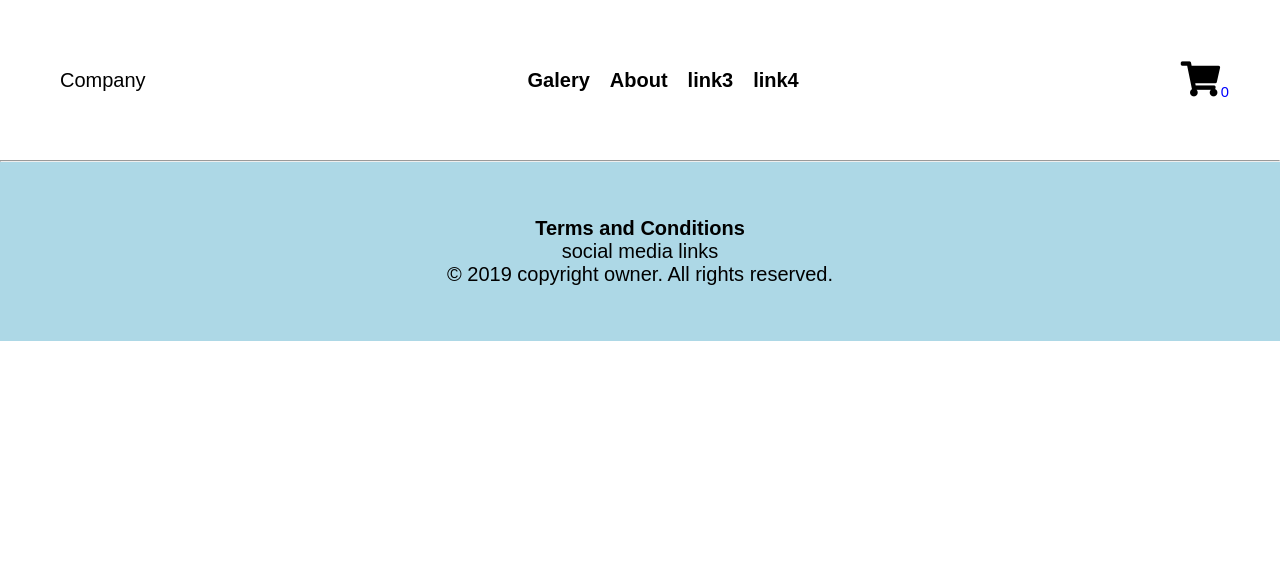
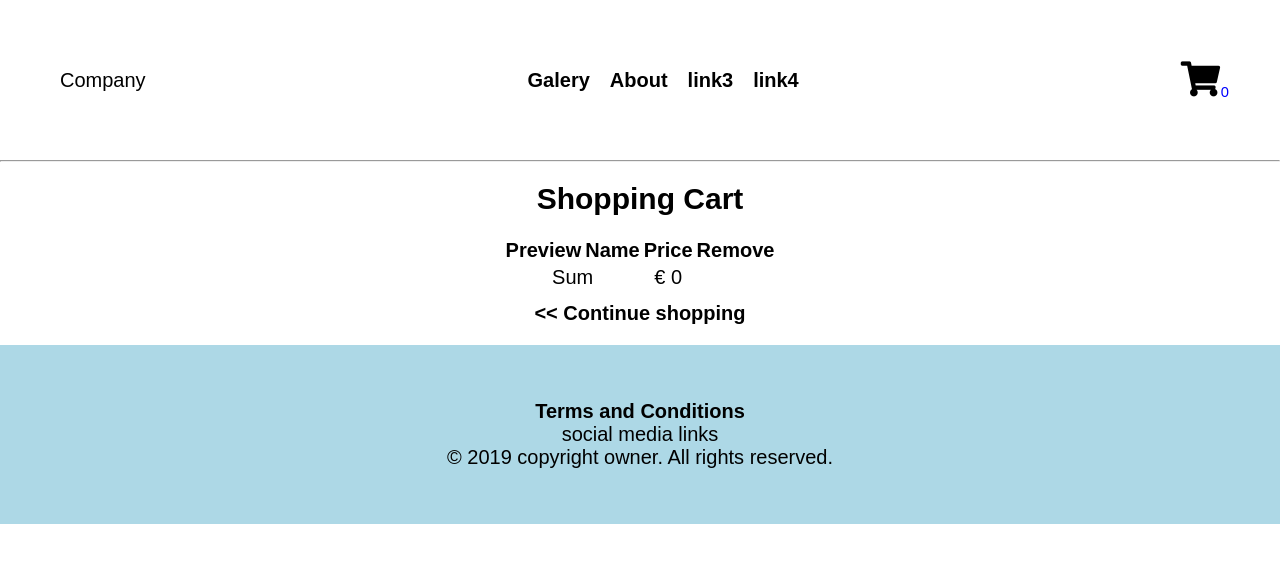
Before and after one commit to jiavu/ecommerce-website_template, a React (Create React App) app: page /cart in a window 1280 px wide. Shown: the top 562 px of the page. Built offline with nearby package versions, Linux system fonts and the light colour scheme.

Commit message:
Started with Shopping Cart page.
Selected products are listet in a table with a remove button.
Sum is displayed too.

```diff
--- a/src/App.js
+++ b/src/App.js
@@ -1,62 +1,90 @@
 import React, { Component } from 'react';
 import { BrowserRouter as Router, Route } from 'react-router-dom';
 import './styles/App.css';
+import dataExample from "./data/data_example";
 import Header from "./components/Header";
 import Galery from "./components/Galery";
 import Footer from "./components/Footer";
-import dataExample from "./data/data_example";
-import ShoppingCart from './components/ShoppingCart';
+import SmShpCart from './components/SmShpCart';
+import About from "./components/About";
+import ShoppingCart from "./components/ShoppingCart";
+
 
 class App extends Component {
 
   state = {
       products : dataExample.products,
-      shoppingCart : []
+      currency : dataExample.currency,
+      shoppingCart : {
+        list : [],
+        sum : 0
+      }
   }
 
   modShopCart = (item) => {
-    const shopCartUpdate = item.onHold?
-      this.state.shoppingCart.filter(i => i.id !== item.id )
-    : [...this.state.shoppingCart, item];
+    const shopCartListUpdate = item.inCart?
+      this.state.shoppingCart.list.filter(i => i.id !== item.id )
+    : [...this.state.shoppingCart.list, item];
+
+    const calcSum = (list)=> {
+      let result = 0;
+      for (let i = 0; i < list.length; i++) {
+          result += list[i].price;
+      }
+      return result;
+  }
 
     this.setState( {
       products: this.state.products.map( product => {
         if (product.id === item.id) {
-          product.onHold = !product.onHold;
+          product.inCart = !product.inCart;
         }
         return product;
       }),
-      shoppingCart: shopCartUpdate
-    }
-   );
+      shoppingCart: {
+        list : shopCartListUpdate,
+        sum : calcSum(shopCartListUpdate)
+      }
+    });
   }
 
   render() {
     return (
       <Router>
         <React.Fragment>
-          <Header shopCartList= { this.state.shoppingCart } />
+          <Header shopCartList= { this.state.shoppingCart.list } />
           <main>
             <div className="main-container">
+
               <Route exact path="/" render={ props => (
                 <React.Fragment>
-                  <Galery products= { this.state.products } modShopCart={ this.modShopCart }/>
-                  <ShoppingCart shopCartList= { this.state.shoppingCart }/>
+                  <Galery products= { this.state.products }
+                          modShopCart={ this.modShopCart }/>
+                  <SmShpCart shopCartList= { this.state.shoppingCart.list }/>
                 </React.Fragment>
               ) }/>
 
               <Route path="/about" render={ props => (
-                <section>
-                  <h1>Awesome Text</h1>
-                  <p className="segment">
-                      Lorem ipsum dolor sit amet, consectetur adipiscing elit. Nunc feugiat dignissim ultricies. Fusce egestas arcu eu maximus mattis. Sed metus felis, tincidunt eget metus eu, vestibulum sollicitudin odio. Proin id orci ut turpis porttitor placerat. Quisque rhoncus libero bibendum, rhoncus ligula in, vestibulum metus. Pellentesque habitant morbi tristique senectus et netus et malesuada fames ac turpis egestas. Sed sit amet suscipit massa. Donec ornare sit amet urna at semper.
-                      <br />
-                      Curabitur placerat iaculis orci nec dictum. Mauris venenatis odio hendrerit tellus placerat varius. Orci varius natoque penatibus et magnis dis parturient montes, nascetur ridiculus mus. Quisque laoreet molestie convallis. Praesent ac turpis venenatis, gravida ipsum eget, mollis turpis. Aenean lobortis, sem ut ultrices tristique, ligula turpis ultrices odio, ac cursus mauris metus at elit.
-                  </p>
-                  <p className="segment">
-                      Proin euismod urna dui, quis pharetra velit sollicitudin et. Donec ut leo quis dui hendrerit consectetur. Nam vestibulum in risus sit amet aliquam. Praesent in urna feugiat, sagittis elit vitae, accumsan mauris. Pellentesque placerat, diam a fermentum feugiat, nibh ipsum mattis felis, ullamcorper sollicitudin purus nunc eget velit. Morbi ultricies consectetur rhoncus. Maecenas quis lacus aliquet, fringilla magna ut, rhoncus dolor.
-                  </p>
-                </section>
+                <About />
+              ) }/>
+
+              <Route path="/link3" render={ props => (
+                <React.Fragment />
+              ) }/>
+
+              <Route path="/link4" render={ props => (
+                <React.Fragment />
+              ) }/>
+
+              <Route path="/cart" render={ props => (
+                <ShoppingCart shopCartList= { this.state.shoppingCart.list }
+                              shopCartSum={ this.state.shoppingCart.sum }
+                              currency={ this.state.currency }
+                              modShopCart={ this.modShopCart }/>
+              ) }/>
+
+              <Route path="/terms_and_conditions" render={ props => (
+                <React.Fragment />
               ) }/>
 
             </div>
--- /dev/null
+++ b/src/components/About.js
@@ -0,0 +1,26 @@
+import React, { Component } from 'react';
+//import PropTypes from 'prop-types';
+
+class About extends Component {
+
+    render() {
+        return (
+            <section>
+            <h1>Awesome Text</h1>
+            <p className="segment">
+                Lorem ipsum dolor sit amet, consectetur adipiscing elit. Nunc feugiat dignissim ultricies. Fusce egestas arcu eu maximus mattis. Sed metus felis, tincidunt eget metus eu, vestibulum sollicitudin odio. Proin id orci ut turpis porttitor placerat. Quisque rhoncus libero bibendum, rhoncus ligula in, vestibulum metus. Pellentesque habitant morbi tristique senectus et netus et malesuada fames ac turpis egestas. Sed sit amet suscipit massa. Donec ornare sit amet urna at semper.
+                <br />
+                Curabitur placerat iaculis orci nec dictum. Mauris venenatis odio hendrerit tellus placerat varius. Orci varius natoque penatibus et magnis dis parturient montes, nascetur ridiculus mus. Quisque laoreet molestie convallis. Praesent ac turpis venenatis, gravida ipsum eget, mollis turpis. Aenean lobortis, sem ut ultrices tristique, ligula turpis ultrices odio, ac cursus mauris metus at elit.
+            </p>
+            <p className="segment">
+                Proin euismod urna dui, quis pharetra velit sollicitudin et. Donec ut leo quis dui hendrerit consectetur. Nam vestibulum in risus sit amet aliquam. Praesent in urna feugiat, sagittis elit vitae, accumsan mauris. Pellentesque placerat, diam a fermentum feugiat, nibh ipsum mattis felis, ullamcorper sollicitudin purus nunc eget velit. Morbi ultricies consectetur rhoncus. Maecenas quis lacus aliquet, fringilla magna ut, rhoncus dolor.
+            </p>
+          </section>
+        );
+        }
+    }
+
+// PropTypes
+//About.propTypes = {}
+
+export default About;
--- a/src/components/Footer.js
+++ b/src/components/Footer.js
@@ -1,5 +1,6 @@
 import React, { Component } from 'react';
 import '../styles/footer.css';
+import { Link } from 'react-router-dom';
 
 // maybe a functional component would be sufficient
 class Footer extends Component {
@@ -8,7 +9,7 @@ class Footer extends Component {
             <footer>
                 <div>
                     <div>
-                        <a href="#">Terms and Conditions</a>
+                        <Link to="/terms_and_conditions">Terms and Conditions</Link>    {/* or: terms_of_service ? */}
                     </div>
                     <div>
                         social media links
--- a/src/components/Galery.js
+++ b/src/components/Galery.js
@@ -21,7 +21,7 @@ class Galery extends Component {
 
 // PropTypes
 Galery.propTypes = {
-    products_from_App: PropTypes.array.isRequired,
+    products: PropTypes.array.isRequired,
     modShopCart: PropTypes.func.isRequired
 }
 
--- a/src/components/GaleryItems.js
+++ b/src/components/GaleryItems.js
@@ -14,7 +14,7 @@ class GaleryItem extends Component {
                         onClick={ this.props.modShopCart.bind(this, item) }
                         disabled= { item.available? false : true }
                 >
-                    { item.onHold? "Remove from Shopping Cart" : "Add to Shopping Cart"}
+                    { item.inCart? "Remove from Shopping Cart" : "Add to Shopping Cart"}
                 </button>
             </div>
 
--- a/src/components/ShoppingCart.js
+++ b/src/components/ShoppingCart.js
@@ -1,37 +1,72 @@
 import React, { Component } from 'react';
+import { Link } from 'react-router-dom';
 import PropTypes from 'prop-types';
 import ShoppingCartItem from './ShoppingCartItem';
 
+import '../styles/shoppingCart.css';
+
 class ShoppingCart extends Component {
+
+    /* Continue:
+        Format prices with function, use
+        parseFloat(Math.round(num3 * 100) / 100).toFixed(2);
+        should display 2 decimals.
+        Where to place this function? In App.js, or here?
+        Could maybe use it for the small ShoppingCartItem as well.
+
+        Oh and what's with Mehrwertsteuer?
+    */
 
     render() {
         return (
-            <div style= { shopListStyle }>
-                <h3>Shopping Cart:</h3>
-                <ul>{
-                    this.props.shopCartList.map( (item) => (
-                        <ShoppingCartItem key={item.id} item={item}/>
-                    ))
-                }</ul>
-            </div>
+            <section>
+                <h1>Shopping Cart</h1>
+
+                <div className="segment flex-center">
+                    <div>
+                        <table>
+                            <thead>
+                                <tr>
+                                    <th>Preview</th>
+                                    <th>Name</th>
+                                    <th>Price</th>
+                                    <th>Remove</th>
+                                </tr>
+                            </thead>
+                            <tbody>{
+                                this.props.shopCartList.map( (item) => (
+                                    <ShoppingCartItem key={item.id}
+                                                    item={item}
+                                                    curr={ this.props.currency }
+                                                    modShopCart={ this.props.modShopCart }/>
+                                ))
+                            }</tbody>
+                            <tfoot>
+                                <tr>
+                                    <td colSpan="2" >Sum</td>
+                                    <td>
+                                        { this.props.currency + " "}
+                                        { this.props.shopCartSum }
+                                    </td>
+                                </tr>
+                            </tfoot>
+                        </table>
+                    </div>
+                </div>
+                <div>
+                    <Link to="/">&lt;&lt; Continue shopping</Link>
+                </div>
+            </section>
         )
     }
 }
 
 // PropTypes
 ShoppingCart.propTypes = {
-    shopCartList: PropTypes.array.isRequired
-}
-
-const shopListStyle = {
-    /* display: this.props.shopCartList.length? 'block' : 'none', */
-    border: "1px solid black",
-    position: "fixed",
-    top: '20%', right: 0,
-    backgroundColor: "var(--dark)",
-    color: "var(--lightest)",
-    padding: "0.5rem",
-    margin: "0.3rem"
+    shopCartList: PropTypes.array.isRequired,
+    shopCartSum: PropTypes.number.isRequired,
+    currency: PropTypes.string.isRequired,
+    modShopCart: PropTypes.func.isRequired
 }
 
 export default ShoppingCart;
--- /dev/null
+++ b/src/components/SmShpCart.js
@@ -0,0 +1,40 @@
+import React, { Component } from 'react';
+import { Link } from 'react-router-dom';
+import PropTypes from 'prop-types';
+import SmShpCartItem from './SmShpCartItem';
+
+class SmShpCart extends Component {
+
+    render() {
+        return (
+            <div style= { shopListStyle }>
+                <h3><Link to="/cart" style={{ color: 'var(--lightest)' }}>
+                        Shopping Cart:
+                    </Link></h3>
+                <ul>{
+                    this.props.shopCartList.map( (item) => (
+                        <SmShpCartItem key={item.id} item={item}/>
+                    ))
+                }</ul>
+            </div>
+        )
+    }
+}
+
+// PropTypes
+SmShpCart.propTypes = {
+    shopCartList: PropTypes.array.isRequired
+}
+
+const shopListStyle = {
+    /* display: this.props.shopCartList.length? 'block' : 'none', */
+    border: "1px solid black",
+    position: "fixed",
+    top: '20%', right: 0,
+    backgroundColor: "var(--dark)",
+    color: "var(--lightest)",
+    padding: "0.5rem",
+    margin: "0.3rem"
+}
+
+export default SmShpCart;
--- /dev/null
+++ b/src/components/SmShpCartItem.js
@@ -0,0 +1,18 @@
+import React, { Component } from 'react';
+import PropTypes from 'prop-types';
+
+class SmShpCartItem extends Component {
+
+    render() {
+        return (<li>{ this.props.item.name }</li>)
+    }
+}
+
+// PropTypes
+
+SmShpCartItem.propTypes = {
+    item: PropTypes.object.isRequired
+}
+
+
+export default SmShpCartItem;
--- /dev/null
+++ b/src/styles/shoppingCart.css
@@ -0,0 +1,15 @@
+.flex-center {
+    display: -webkit-flex;
+    display: flex;
+    flex-direction: column;
+    align-items: center;
+}
+
+.removeButton {
+    background: var(--dark);
+    color: var(--lightest);
+    border: none;
+    padding: 0.5rem 0.7rem;
+    border-radius: 50%;
+    cursor: pointer;
+}
```
Also changed, not shown: src/components/Header.js (+4 -4 lines), src/components/ShoppingCartItem.js (+18 -2 lines), src/data/data_example.js (+8 -3 lines).
